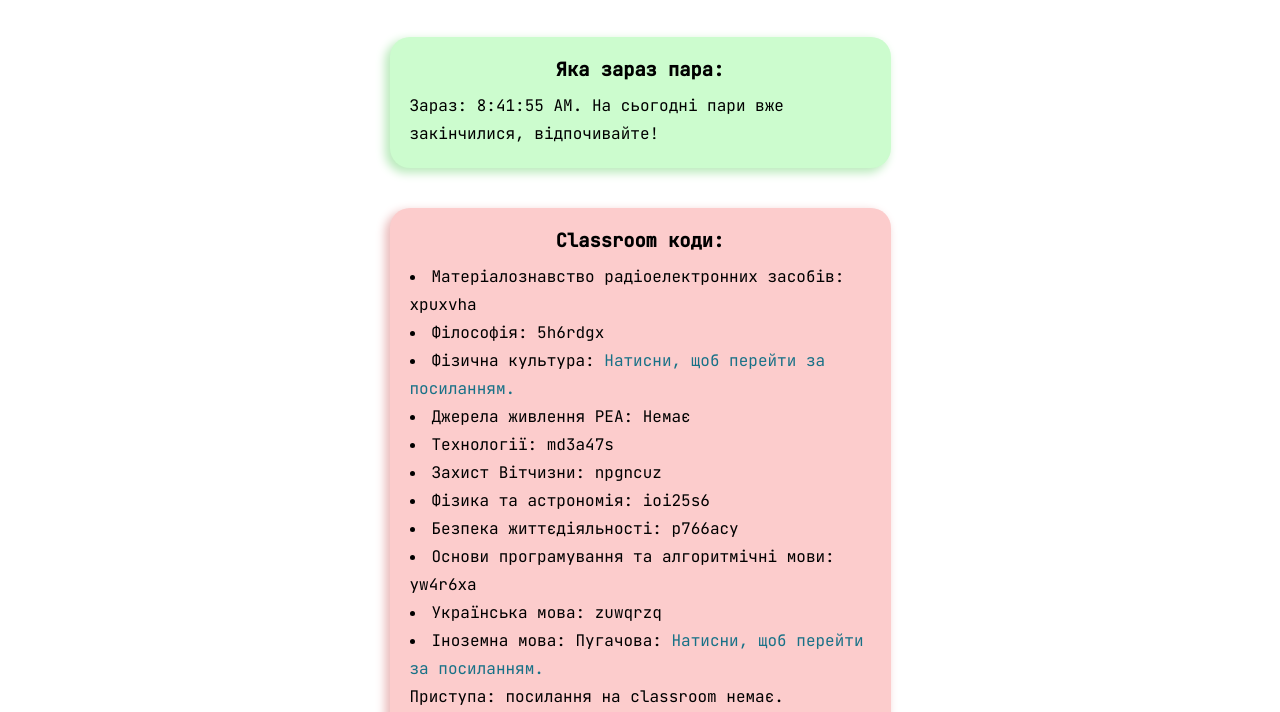
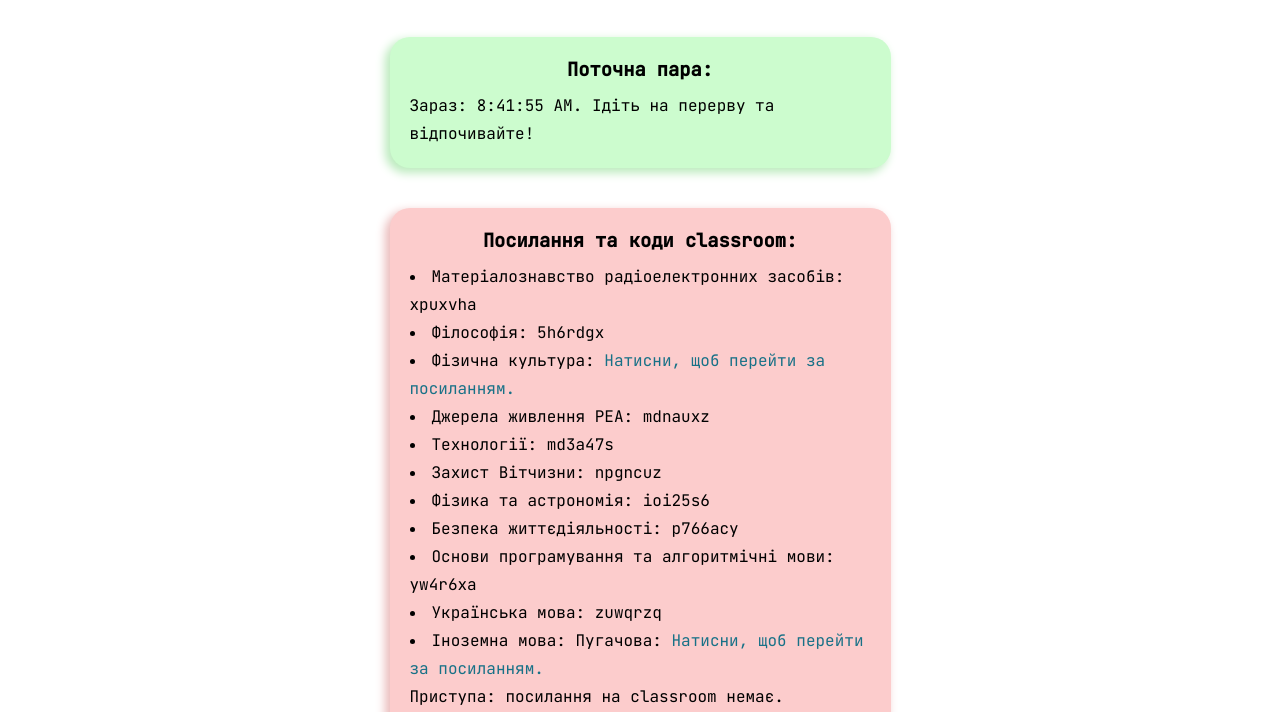
Before and after one commit to EtbonDeveloper/rt-distance-website, a plain HTML site: page index.html in a window 1280 px wide. Shown: the part 88-800 px from the top of the page. Drawn offline with Linux system fonts and the light colour scheme.

Commit message:
set correct day of week and make some beauty refactor

```diff
--- a/index.html
+++ b/index.html
@@ -37,11 +37,11 @@
         </div>
         <main>
             <div class="container green">
-                <h3 id="which-lesson">Яка зараз пара:</h3>
+                <h3 id="which-lesson">Поточна пара:</h3>
                 <p id="lesson-info">Щоб дізнатися яка зараз пара — ввімкніть в своєму браузері javaScript. Без javaScript кнопки також не будуть працювати!</p>
             </div>
             <div class="container pink">
-                <h3 id="classroom-codes-header">Classroom коди:</h3>
+                <h3 id="classroom-codes-header">Посилання та коди classroom:</h3>
                 <p id="classroom-codes">Щоб дізнатися classroom коди — ввімкніть в своєму браузері javaScript!</p>
             </div>
         </main>
--- a/js/current-lesson.js
+++ b/js/current-lesson.js
@@ -7,10 +7,12 @@
 let strDayOfWeek;
 let numberOfLessons;
 
+const dayOfWeekObject = {'пн': 1, 'вт': 2, 'ср': 3, 'чт': 4, 'пт': 5, 'сб': 6,'вс': 0,}
+
 const writeLessonInfoInTag = () => {
     const date = new Date;
     const currentUATime = date.toLocaleTimeString('ua', {timeZone: 'Europe/Kyiv'});
-    const dayOfWeek = date.getDay();
+    const dayOfWeek = dayOfWeekObject[date.toLocaleDateString('ua', {timeZone: 'Europe/Kyiv', weekday: 'short'})];
 
     if (currentUATime >= '08:30' && currentUATime <= '09:50') {
         lessonNumber = 1;
--- a/js/schedule.js
+++ b/js/schedule.js
@@ -19,7 +19,7 @@
 	    },
 		4: {
 	        'lessonName': 'Джерела живлення РЕА',
-	        'classroomCode': 'Немає',
+	        'classroomCode': 'mdnauxz',
             'lessonLink': 'Постійного посилання на конференцію для цього предмета немає!'
 	    }
     },
```
